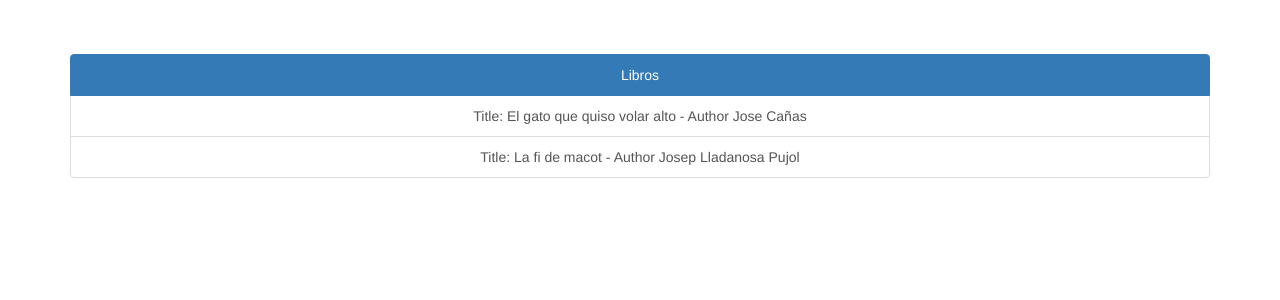
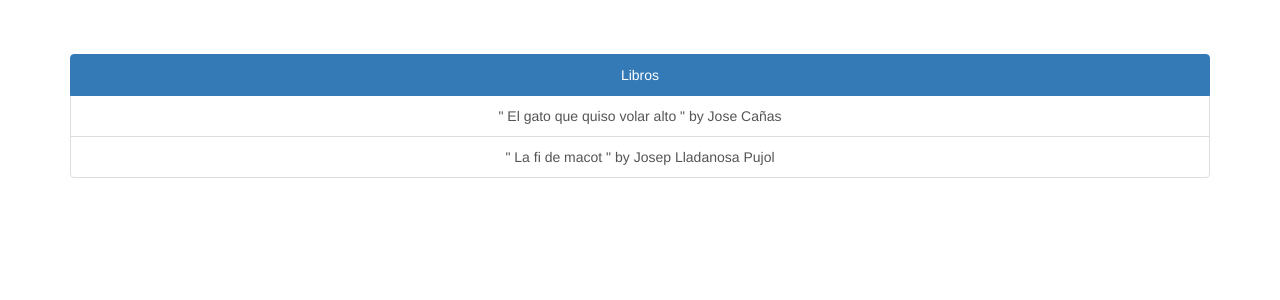
Before and after one commit to projecteweb-fjmm/LlibreriaWeb, a Django app: page /libros/ in a window 1280 px wide. Shown: the part 186-486 px from the top of the page. Run offline with Django 3.2, Linux system fonts and the light colour scheme; data comes from the database, SQL or seed files in the repository; some libraries are stand-ins or nearby versions.

Commit message:
Modified libros.html to spedicied titel and author

```diff
--- a/Library/templates/nav/Libros.html
+++ b/Library/templates/nav/Libros.html
@@ -6,7 +6,7 @@
                 <div class="list-group" align="center">
                  <a href="#" class="list-group-item active">Libros</a>
                     {% for i in book %}
-                        <a href="#" class="list-group-item">Title: {{ i.title }} - Author {{ i.author }}</a>
+                        <a href="#" class="list-group-item">" {{ i.title }} " by {{ i.author }}</a>
                     {% endfor %}
 
                 </div>
```
Also changed, not shown: 1 other file.
